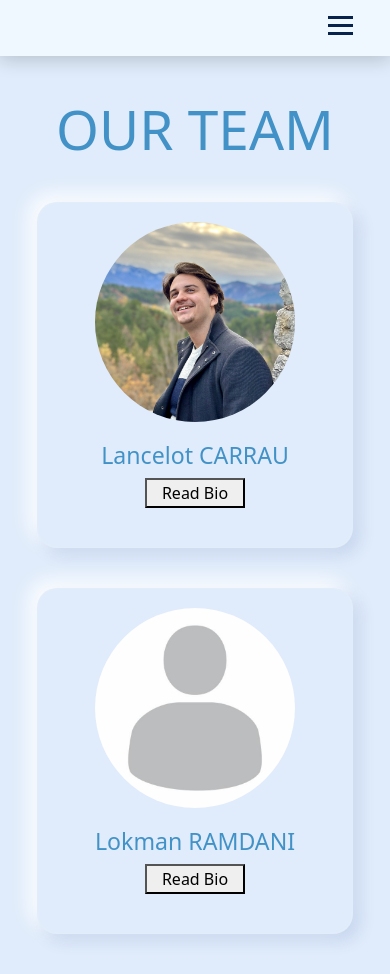
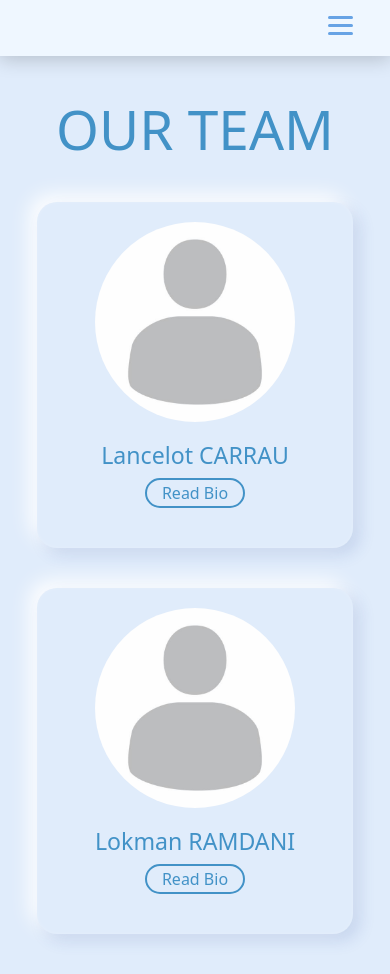
Before and after one commit to Loke-60000/gadgetLab, a React (Vite) app: page /#/team in a window 390 px wide. Built offline with nearby package versions, Linux system fonts and the light colour scheme.

Commit message:
fixed mobile buttons team CSS and mobile carousel portfolio

```diff
--- a/src/style/components/MainNavbar.scoped.scss
+++ b/src/style/components/MainNavbar.scoped.scss
@@ -31,11 +31,13 @@ nav {
         display: block;
         width: 25px;
         height: 3px;
-        background-color: $color-1;
+        background-color: $color-2;
+        border-radius: 5px;
         margin-bottom: 5px;
         transition: all 0.3s ease;
     }
     &.toggled {
+        background-color: $color-1;
         .toggler-bar {
             &:nth-child(1) {
                 transform: translateY(8px) rotate(45deg);
@@ -75,6 +77,7 @@ nav {
     margin: 2rem auto;
     @media (max-width: 768px) {
         flex-direction: column;
+        height: 250px;
         margin: 0;
         padding: 0;
         width: 100%;
@@ -86,6 +89,7 @@ nav {
     font-size: large;
     @media (max-width: 768px) {
         width: 100%;
+        margin-top: 20px;
         margin-right: 0;
     }
 }
@@ -152,7 +156,7 @@ nav {
         text-align: left;
         &.home, &.contact {
             margin: 10px;
-            border-radius: 0;
+            border-radius: 10px;
             border: none;
         }
     }
--- a/src/style/views/Portfolio.scoped.scss
+++ b/src/style/views/Portfolio.scoped.scss
@@ -92,6 +92,12 @@ $color-3: #e0ecfb;
   }
 
   @media (max-width: 768px) {
+    .portfolioWrapper {
+      display: flex;
+      flex-direction: column;
+      align-items: center;
+    }
+
     .portfolioContentArea {
       flex-direction: column;
     }
@@ -101,7 +107,24 @@ $color-3: #e0ecfb;
       margin-bottom: 20px;
     }
 
+    .portfolioNav {
+      margin-bottom: 20px;
+      width: 95vw;
+    }
+
+    .carousel-inner {
+      height: auto;
+    }
+    .card-img {
+      height: auto;
+      object-fit: fill;
+    }
+
     .portfolioNav li {
       margin: 5px 0;
     }
+
+    .carousel-indicators>button {
+      display: none;
+    }
   }
--- a/src/style/views/Team.scoped.scss
+++ b/src/style/views/Team.scoped.scss
@@ -109,6 +109,12 @@ $color-3: #e0ecfb;
         opacity: 1;
         color: white;
     }
+    .read-more {
+        background-color: $color-3;
+        border-radius: 25px;
+        border: 2px solid $color-2;
+        color: $color-2;
+    }
 }
 
 @media screen and (min-width: 751px) {
--- a/src/views/homePage.jsx
+++ b/src/views/homePage.jsx
@@ -70,7 +70,7 @@ function HomePage() {
       </div>
       <FadeIn visible={isVisible} transitionDuration={1500}>
       <div className="introduction" ref={introRef}>
-        <h2>Welcome to Gadget Lab!</h2>
+        <h2>Welcome to GADGET LAB!</h2>
         <p>The digital forge where innovation meets function. Founded by a duo of avid web developers, we specialize in crafting cutting-edge web experiences using React. Our passion project is developing bespoke AI solutions that we aim to seamlessly integrate into future websites, apps, and beyond. Join us as we redefine the intersection of technology and human-centric design.</p>
       </div>
       </FadeIn>
--- a/src/views/ourTeamPage.jsx
+++ b/src/views/ourTeamPage.jsx
@@ -30,7 +30,7 @@ function OurTeamPage() {
       <h1>OUR TEAM</h1>
       <div className='teamCardsContainer'>
         <div className="lancelot">
-          <img src={lancelot} alt="portrait-Lancelot" className='imgProfile'/>
+          <img src={lokman} alt="portrait-Lancelot" className='imgProfile'/>
           <div className='text'>
             <h3>Lancelot CARRAU</h3>
             {showFullLancelot && (
```
Also changed, not shown: src/assets/batobora.jpg (added), src/assets/batobora.png (added).
